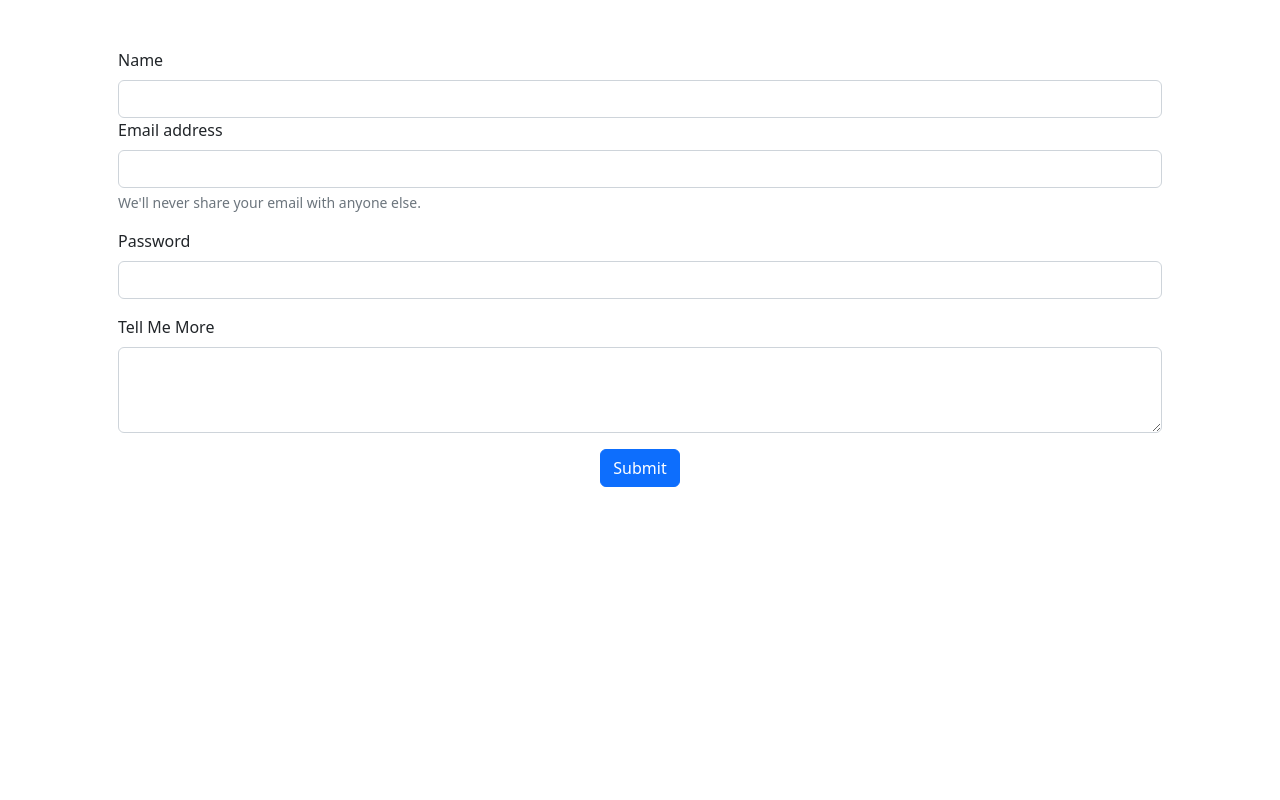
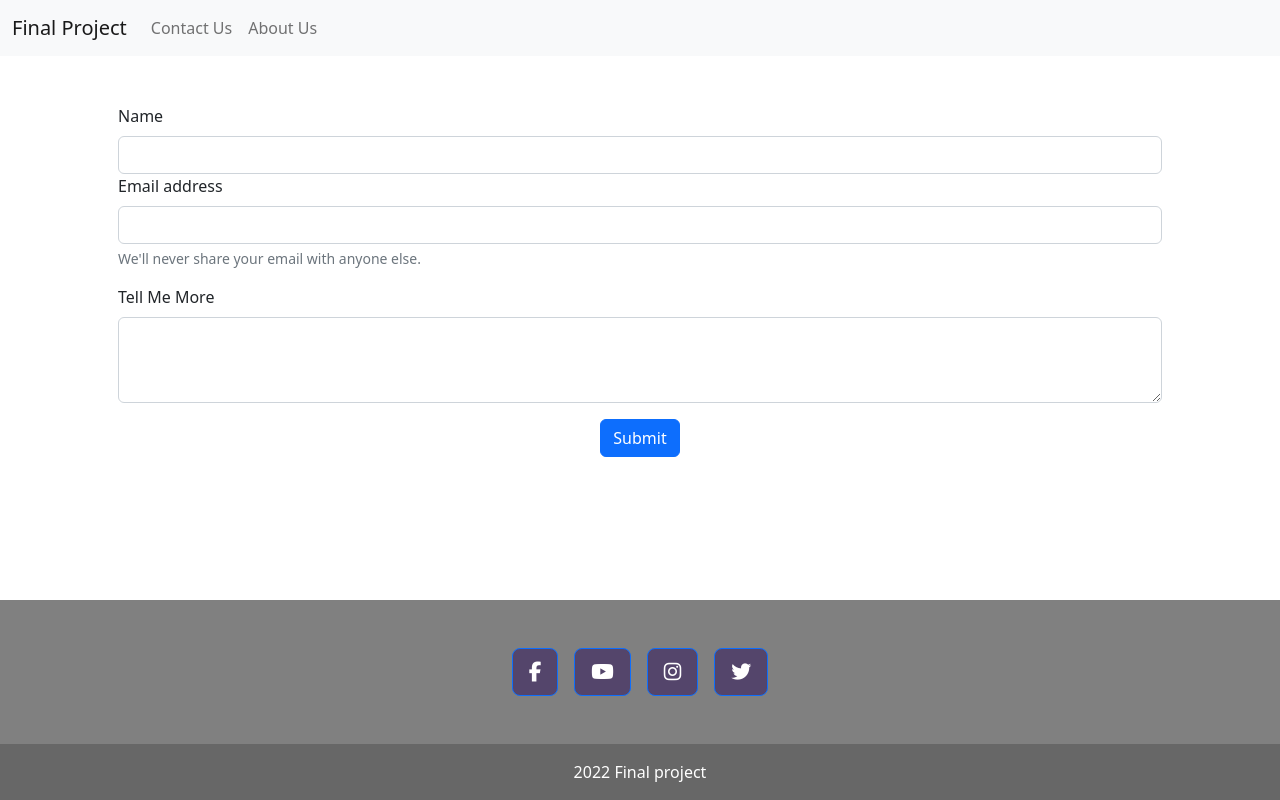
Before and after one commit to kersea/finalprojectpt2, a plain HTML site: page contact.html in a window 1280 px wide. Drawn offline with nearby package versions, Linux system fonts and the light colour scheme.

Commit message:
aboutfooter

```diff
--- a/contact.html
+++ b/contact.html
@@ -6,10 +6,23 @@
     <title>Contact Us</title>
     <link rel="stylesheet" href="css/style.css">
     <link href="https://cdn.jsdelivr.net/npm/bootstrap@5.2.2/dist/css/bootstrap.min.css" rel="stylesheet" integrity="sha384-Zenh87qX5JnK2Jl0vWa8Ck2rdkQ2Bzep5IDxbcnCeuOxjzrPF/et3URy9Bv1WTRi" crossorigin="anonymous">
-  </head>
+    <script src="https://kit.fontawesome.com/8d3908a90c.js" crossorigin="anonymous"></script>
+</head>
   <body>
-
-
+    <nav class="navbar navbar-expand-lg bg-light">
+        <div class="container-fluid">
+          <a class="navbar-brand" href="index.html">Final Project</a>
+          <button class="navbar-toggler" type="button" data-bs-toggle="collapse" data-bs-target="#navbarNavAltMarkup" aria-controls="navbarNavAltMarkup" aria-expanded="false" aria-label="Toggle navigation">
+            <span class="navbar-toggler-icon"></span>
+          </button>
+          <div class="collapse navbar-collapse" id="navbarNavAltMarkup">
+            <div class="navbar-nav">
+              <a class="nav-link" href="contact.html">Contact Us</a>
+              <a class="nav-link" href="about.html">About Us</a>
+            </div>
+          </div>
+        </div>
+      </nav>
         <form name="contact" method="POST"  class="container p-5" data-netlify="true">
     <div class="mb-3">
         <label for="formname" class="form-label">Name</label>
@@ -19,16 +32,35 @@
       <div id="emailHelp" class="form-text">We'll never share your email with anyone else.</div>
     </div>
     <div class="mb-3">
-      <label for="exampleInputPassword1" class="form-label">Password</label>
-      <input type="password" class="form-control" id="exampleInputPassword1">
-    </div>
-    <div class="mb-3">
         <label for="formtextarea" class="form-label">Tell Me More</label>
         <textarea class="form-control" name="message" id="formtextarea"rows="3"></textarea>
       </div>
   <div class="d-flex justify-content-center"><button type="submit" class="btn btn-primary ">Submit</button></div>
 
   </form>
+  <footer class="text-center fixed-bottom text-lg-start" style="background-color:gray;">
+    <div class="container d-flex justify-content-center py-5">
+      <a href="http://facebook.com" target="_blank" rel="noopener noreferrer"><button type="button" class="btn btn-primary btn-lg btn-floating mx-2" style="background-color: #54456b;">
+        <i class="fab fa-facebook-f"></i>
+      </button></a>
+      <a href="http://youtube.com" target="_blank" rel="noopener noreferrer"><button type="button" class="btn btn-primary btn-lg btn-floating mx-2" style="background-color: #54456b;">
+        <i class="fab fa-youtube"></i>
+      </button></a>
+     <a href="http://instagram.com" target="_blank" rel="noopener noreferrer"><button type="button" class="btn btn-primary btn-lg btn-floating mx-2" style="background-color: #54456b;">
+        <i class="fab fa-instagram"></i>
+      </button></a>
+     <a href="http://twitter.com" target="_blank" rel="noopener noreferrer"><button type="button" class="btn btn-primary btn-lg btn-floating mx-2" style="background-color: #54456b;">
+        <i class="fab fa-twitter"></i>
+      </button></a>
+    </div>
+
+    <!-- Copyright -->
+    <div class="text-center text-white p-3" style="background-color: rgba(0, 0, 0, 0.2);">
+      2022 Final project
+    </div>
+    <!-- Copyright -->
+  </footer>
+
     <script src="https://cdn.jsdelivr.net/npm/bootstrap@5.2.2/dist/js/bootstrap.bundle.min.js" integrity="sha384-OERcA2EqjJCMA+/3y+gxIOqMEjwtxJY7qPCqsdltbNJuaOe923+mo//f6V8Qbsw3" crossorigin="anonymous"></script>
   </body>
 </html>
```
Also changed, not shown: about.html (added, +52 -0 lines), index.html (+45 -3 lines).
